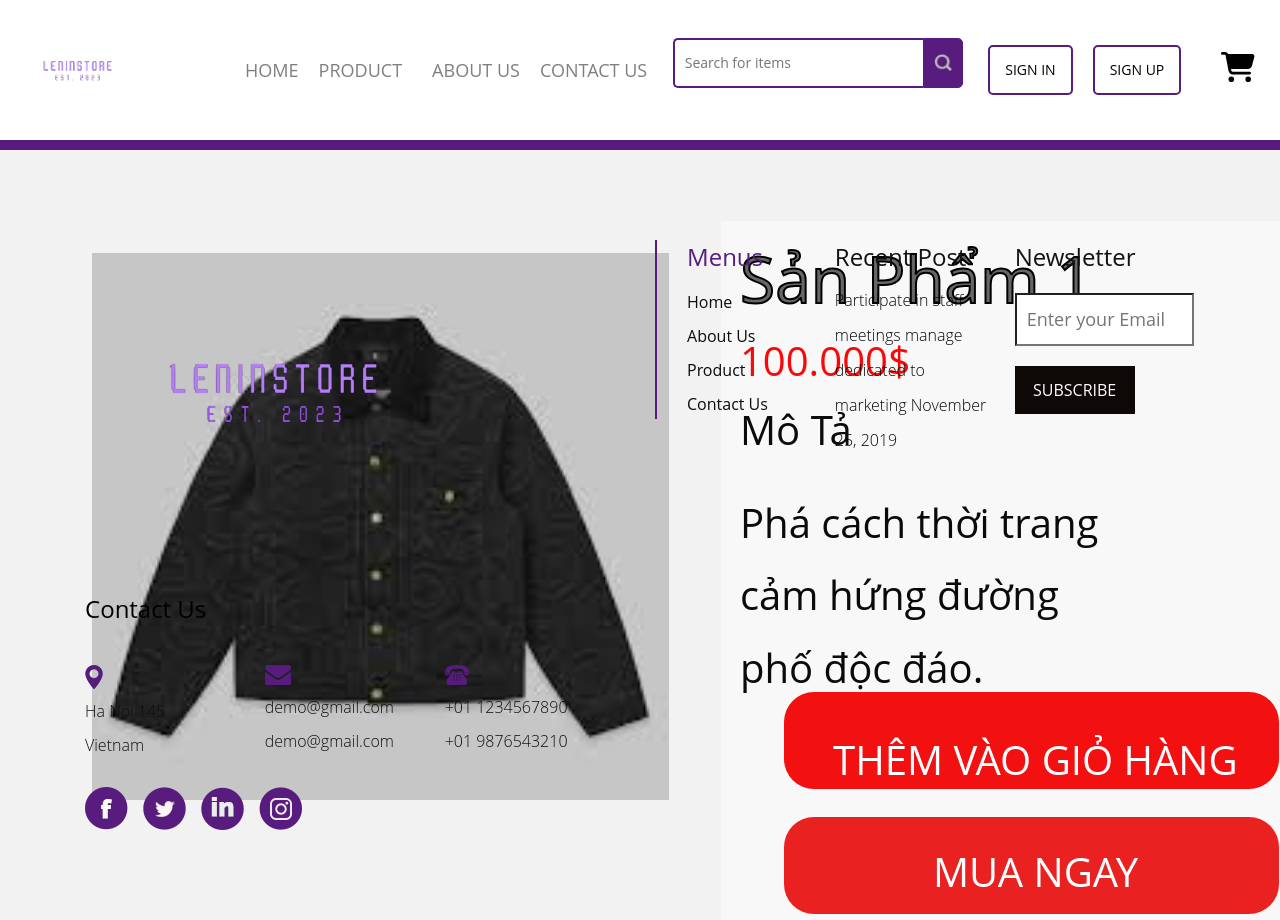
After one commit to 03-PRO1014-WD18312/Nhom07_WebBanHang_LeninStore, a PHP site: template view/chitietsp/chitietsp.php in a window 1280 px wide. The commit adds this page. Run offline with PHP 8.4, Linux system fonts and the light colour scheme; the template is opened without the code that fills it, so the values that code supplies are empty; some libraries are stand-ins or nearby versions.

Commit message:
merge chitetsp

```diff
--- /dev/null
+++ b/view/chitietsp/chitietsp.php
@@ -0,0 +1,52 @@
+
+        <img class="desktop-1-item" alt="" src="images.jpg" />
+
+        <div class="desktop-1-inner"></div>
+        <div class="sn-phm-1">Sản Phẩm 1</div>
+        <div class="bnh-lun">Bình Luận</div>
+        <div class="sn-phm-cng">Sản Phẩm Cùng Loại</div>
+        <div class="div">100.000$</div>
+        <div class="m-t">Mô Tả</div>
+        <div class="mota">
+          Phá cách thời trang cảm hứng đường phố độc đáo.
+        </div>
+        <div class="rectangle-parent">
+          <div class="group-child"></div>
+          <div class="thm-vo-gi">THÊM VÀO GIỎ HÀNG</div>
+        </div>
+        <div class="rectangle-group">
+          <div class="group-item"></div>
+          <div class="mua-ngay">MUA NGAY</div>
+        </div>
+        <div class="rectangle-div"></div>
+        <img class="rectangle-icon" alt="" src="images.jpg" />
+
+        <img
+          class="desktop-1-child1"
+          alt=""
+          src="images.jpg"
+        />
+
+        <img
+          class="desktop-1-child2"
+          alt=""
+          src="images.jpg"
+        />
+
+        <img class="desktop-1-child3" alt="" src="./public/rectangle-11.svg" />
+
+        <div class="rectangle-container">
+          <div class="group-inner"></div>
+          <div class="sn-phm1">Sản Phâm1</div>
+          <div class="div1">500$</div>
+        </div>
+        <div class="group-div">
+          <div class="group-inner"></div>
+          <div class="sn-phm1">Sản Phâm1</div>
+          <div class="div1">500$</div>
+        </div>
+        <div class="rectangle-parent1">
+          <div class="group-child2"></div>
+          <div class="sn-phm12">Sản Phâm1</div>
+          <div class="div3">500$</div>
+        </div>
--- /dev/null
+++ b/view/chitietsp/css.css
@@ -0,0 +1,234 @@
+.desktop-1-child {
+    position: absolute;
+    top: 63px;
+    left: 24px;
+    background-color: var(--color-gainsboro);
+    width: 1392px;
+    height: 119px;
+  }
+  .desktop-1-item {
+    position: absolute;
+    top: 253px;
+    left: 92px;
+    width: 577px;
+    height: 547px;
+    object-fit: cover;
+  }
+  .desktop-1-inner {
+    position: absolute;
+    top: 221px;
+    left: 721px;
+    background-color: #f8f8f8;
+    width: 621px;
+    height: 746px;
+  }
+  .bnh-lun,
+  .sn-phm-1,
+  .sn-phm-cng {
+    position: absolute;
+    display: inline-block;
+    width: 385px;
+  }
+  .sn-phm-1 {
+    top: 221px;
+    left: 740px;
+    font-size: 64px;
+    height: 93px;
+    -webkit-text-stroke: 2px #000;
+  }
+  .bnh-lun,
+  .sn-phm-cng {
+    top: 978px;
+    left: 98px;
+    height: 60px;
+  }
+  .sn-phm-cng {
+    top: 1237px;
+    width: 326px;
+  }
+  .div,
+  .m-t,
+  .mota {
+    position: absolute;
+    left: 740px;
+    font-size: var(--font-size-21xl);
+    display: inline-block;
+    width: 385px;
+    height: 93px;
+  }
+  .div {
+    top: 325px;
+    color: #f80808;
+  }
+  .m-t,
+  .mota {
+    top: 394px;
+    color: var(--color-gray);
+  }
+  .mota {
+    top: 487px;
+    height: 157px;
+  }
+  .group-child {
+    position: absolute;
+    top: 0;
+    left: 0;
+    border-radius: var(--br-11xl);
+    background-color: #f31010;
+    width: 495px;
+    height: 97px;
+  }
+  .thm-vo-gi {
+    position: absolute;
+    top: 32px;
+    left: 49px;
+    display: inline-block;
+    width: 463px;
+    height: 93px;
+  }
+  .rectangle-parent {
+    position: absolute;
+    top: 692px;
+    left: 784px;
+    width: 512px;
+    height: 125px;
+    font-size: var(--font-size-21xl);
+    color: var(--color-white);
+  }
+  .group-item {
+    position: absolute;
+    top: 0;
+    left: 0;
+    border-radius: var(--br-11xl);
+    background-color: #ea2121;
+    width: 495px;
+    height: 97px;
+  }
+  .mua-ngay {
+    position: absolute;
+    top: 19px;
+    left: 149px;
+    display: inline-block;
+    width: 242px;
+    height: 93px;
+  }
+  .rectangle-group {
+    position: absolute;
+    top: 817px;
+    left: 784px;
+    width: 495px;
+    height: 112px;
+    font-size: var(--font-size-21xl);
+    color: var(--color-white);
+  }
+  .rectangle-div {
+    position: absolute;
+    top: 1038px;
+    left: 98px;
+    background-color: var(--color-gainsboro);
+    width: 1246px;
+    height: 169px;
+  }
+  .desktop-1-child1,
+  .desktop-1-child2,
+  .rectangle-icon {
+    position: absolute;
+    top: 1300px;
+    left: 98px;
+    width: 339px;
+    height: 309px;
+    object-fit: cover;
+  }
+  .desktop-1-child1,
+  .desktop-1-child2 {
+    top: 1297px;
+    left: 550px;
+  }
+  .desktop-1-child2 {
+    left: 1005px;
+  }
+  .desktop-1-child3,
+  .group-inner {
+    position: absolute;
+    top: 1606px;
+    left: 1005px;
+    width: 339px;
+    height: 80px;
+  }
+  .group-inner {
+    top: 0;
+    left: 0;
+    background-color: var(--color-gainsboro);
+  }
+  .div1,
+  .sn-phm1 {
+    position: absolute;
+    top: 0;
+    left: 80px;
+    display: inline-block;
+    width: 166px;
+    height: 38px;
+  }
+  .div1 {
+    top: 38px;
+    left: 131px;
+    color: var(--color-red-100);
+  }
+  .group-child2,
+  .group-div,
+  .rectangle-container {
+    position: absolute;
+    top: 1607px;
+    left: 98px;
+    width: 339px;
+    height: 80px;
+  }
+  .group-child2,
+  .group-div {
+    top: 1605px;
+    left: 550px;
+  }
+  .group-child2 {
+    top: 4px;
+    left: 0;
+    background-color: var(--color-gainsboro);
+  }
+  .div3,
+  .sn-phm12 {
+    position: absolute;
+    top: 0;
+    left: 77px;
+    display: inline-block;
+    width: 166px;
+    height: 38px;
+  }
+  .div3 {
+    top: 38px;
+    left: 128px;
+    color: var(--color-red-100);
+  }
+  .rectangle-parent1 {
+    position: absolute;
+    top: 1603px;
+    left: 1005px;
+    width: 339px;
+    height: 84px;
+  }
+  .desktop-1,
+  .desktop-1 {
+    top: 0;
+    left: 0;
+    background-color: var(--color-white);
+    width: 1440px;
+    height: 1929px;
+    overflow: hidden;
+  }
+  .desktop-1-parent {
+    position: relative;
+    width: 100%;
+    height: 1929px;
+    text-align: left;
+    font-size: var(--font-size-13xl);
+    color: var(--color-black);
+    font-family: var(--font-inter);
+  }
--- /dev/null
+++ b/view/chitietsp/global.css
@@ -0,0 +1,23 @@
+body {
+    margin: 0;
+    line-height: normal;
+  }
+
+  :root {
+    /* fonts */
+    --font-inter: Inter;
+
+    /* font sizes */
+    --font-size-13xl: 32px;
+    --font-size-21xl: 40px;
+
+    /* Colors */
+    --color-white: #fff;
+    --color-gainsboro: #d9d9d9;
+    --color-red-100: #ef0606;
+    --color-black: #000;
+    --color-gray: #0c0909;
+
+    /* Border radiuses */
+    --br-11xl: 30px;
+  }
--- a/view/globle/head.php
+++ b/view/globle/head.php
@@ -29,6 +29,8 @@
     <link rel="stylesheet" href="../globle/css/owl.theme.default.min.css">
     <link rel="stylesheet" href="https://cdnjs.cloudflare.com/ajax/libs/fancybox/2.1.5/jquery.fancybox.min.css"
         media="screen">
+    <link rel="stylesheet" href="./global.css" />
+    <link rel="stylesheet" href="css.css" />
 </head>
 
 <body>
--- a/view/home/home.php
+++ b/view/home/home.php
@@ -48,10 +48,11 @@ require_once 'view/globle/slideshow.php';
             if (isset($products) && is_array($products)) {
                 foreach ($products as $product) {
                     ?>
+                    <a href="chitietsp.php"></a>
                     <div class="card col p-0">
                         <img src="assets/imgs/item/<?php echo $product->image ?>" class="card-img-top" alt="...">
-                        <div class="card-body">
-                            <h5 class="card-title">
+                        <div class="card-body"  href="chitietsp.php">
+                            <h5 class="card-title" href="chitietsp.php">
                                 <?php echo $product->name; ?>
                             </h5>
                             <p class="card-text m-0">Price: $
```
Also changed, not shown: view/chitietsp/images.jpg (added).
